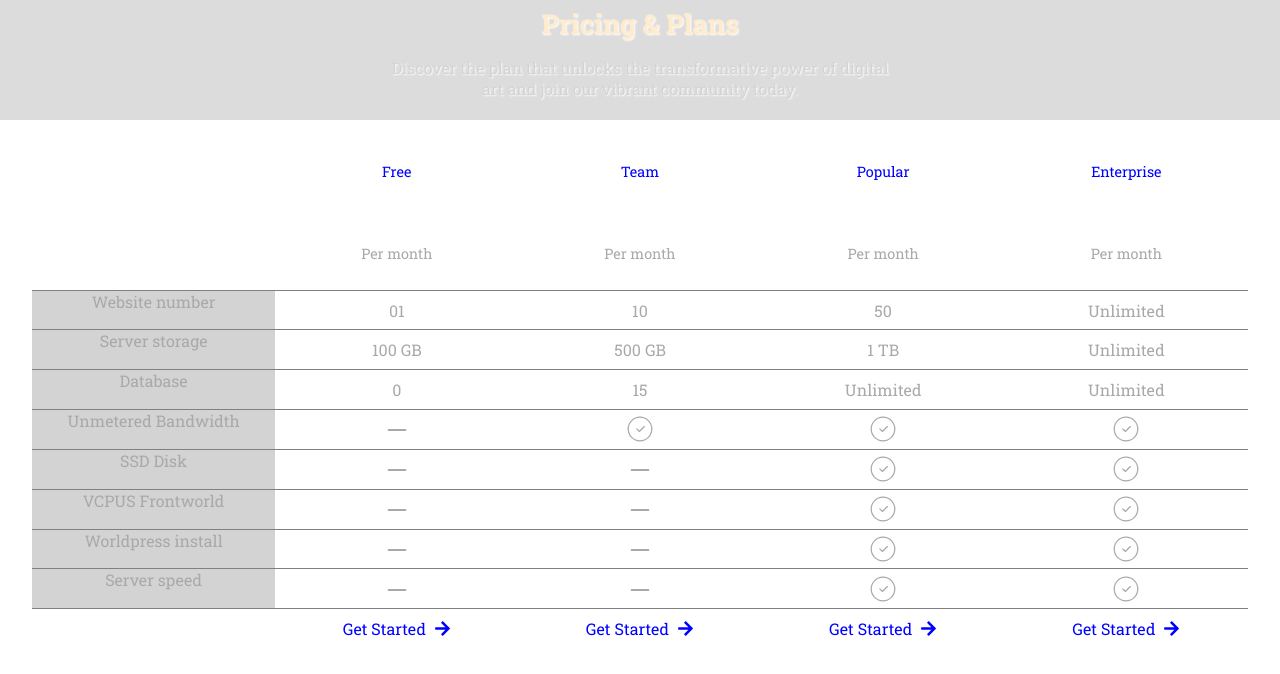
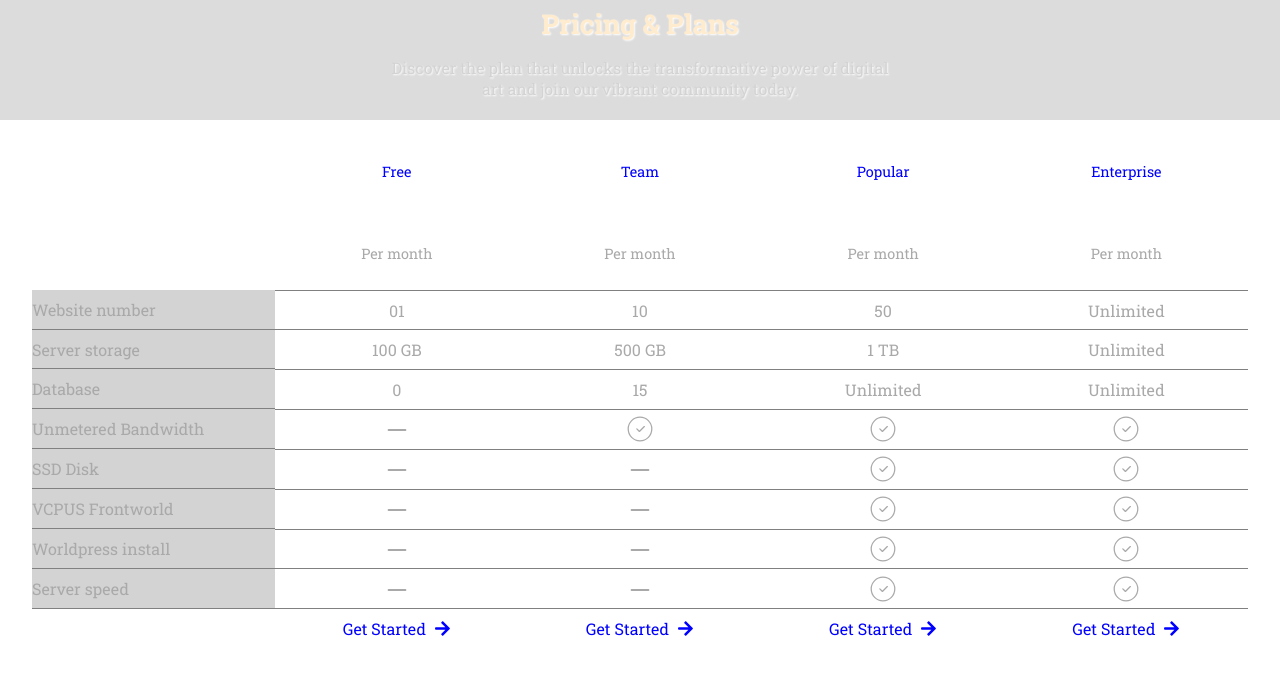
Before and after one commit to Cyannnnnnn/phone-plan-website, a Next.js app: page / in a window 1280 px wide. Shown: the top 674 px of the page. Built offline with nearby package versions, Linux system fonts and the light colour scheme.

Commit message:
Delete some unnecessary CSS

```diff
--- a/app/components/PlanTableUnit.tsx
+++ b/app/components/PlanTableUnit.tsx
@@ -8,7 +8,7 @@ import { FaArrowRight } from "react-icons/fa";
 
 export default function PlanTableUnit({price, tag, websiteNum, storage, database, bandwidth, ssd, vcpus, worldpress, serverSpeed, header=false}: PlaneTableTypes) {
     return (
-        <ul className={`${styles.tableColumn} ${header ? styles.header : null}`} >
+        <ul className={`${styles.tableColumn} ${styles.columns}`} >
             <li>{price!=undefined ? (
                     <>
                         <span className={styles.tag}>{tag}</span>
--- a/app/page.tsx
+++ b/app/page.tsx
@@ -50,7 +50,7 @@ export default function Home() {
       {/* This is the table of plans */}
       <section className={styles.planTable}>
 
-        <ul className={styles.header} >
+        <ul className={`${styles.tableColumn} ${styles.header}`} >
             <li></li>
 
             <li>Website number</li>
--- a/app/plan-page.module.css
+++ b/app/plan-page.module.css
@@ -50,13 +50,34 @@
     margin-right: auto;
 }
 
+.header {
+  text-align: left;
+}
+
+.header > li {
+    background-color: lightgray;
+}
+
+
+.header > :first-child {
+    border:none;
+    background-color: white;
+}
+
+.header > :last-child {
+    border:none;
+    background-color: white;
+}
+
+.columns > li {
+    justify-content: center;
+}
 
 .tableColumn {
     /* border: 2px red solid; */
     display: flex;
     flex-direction: column;
     /* border: transparent; */
-    text-align: center;
     width: 20%;
     height: 80%;
     min-width: 200px;
@@ -70,15 +91,28 @@
 }
 
 
+
+
+
+
+
+.arrow {
+    margin-left: 0.5rem;
+}
+
+
+
+
+
 /* Animation here */
-.tableColumn:hover {
+.tableColumn:not(.header):hover {
     background-color: #2F4F4F;
     border: 2px white solid;
-    transform: scale(1.1);
+    transform: scale(1.05);
     cursor: pointer;
 }
 
-.tableColumn:hover > :last-child {
+.tableColumn:not(.header):hover > :last-child {
     background-color: gold;
     color: white;
 }
@@ -100,6 +134,8 @@
     text-align: center;
 
 }
+
+
 
 .tableColumn > :not(:first-child) {
     flex: 1;
@@ -135,7 +171,6 @@
     color:darkgray;
     border-bottom: 1px gray solid;
     display: flex;
-    justify-content: center;
     align-items: center;
 }
 
@@ -144,46 +179,8 @@
     border: none;
 }
 
-.header {
-    text-align: left;
-    /* border: 2px red solid; */
-    display: flex;
-    flex-direction: column;
-    text-align: center;
-    width: 20%;
-    height: 80%;
-    min-width: 200px;
-    min-height: 500px;
-    padding: 0px;
-    list-style: none;
-}
-.header > li {
-    background-color: lightgray;
-    color:darkgray;
-    border-bottom: 1px gray solid;
-}
 
 
-.header > :first-child {
-    flex: 0 0 30%;
-    display: flex;
-    background-color: white;
-    flex-direction: column;
-    text-align: center;
-
-}
-.header > :last-child {
-    border:none;
-    background-color: white;
-}
-
-.header > :not(:first-child) {
-    flex: 1;
-}
-
-.arrow {
-    margin-left: 0.5rem;
-}
 
 
 
```
